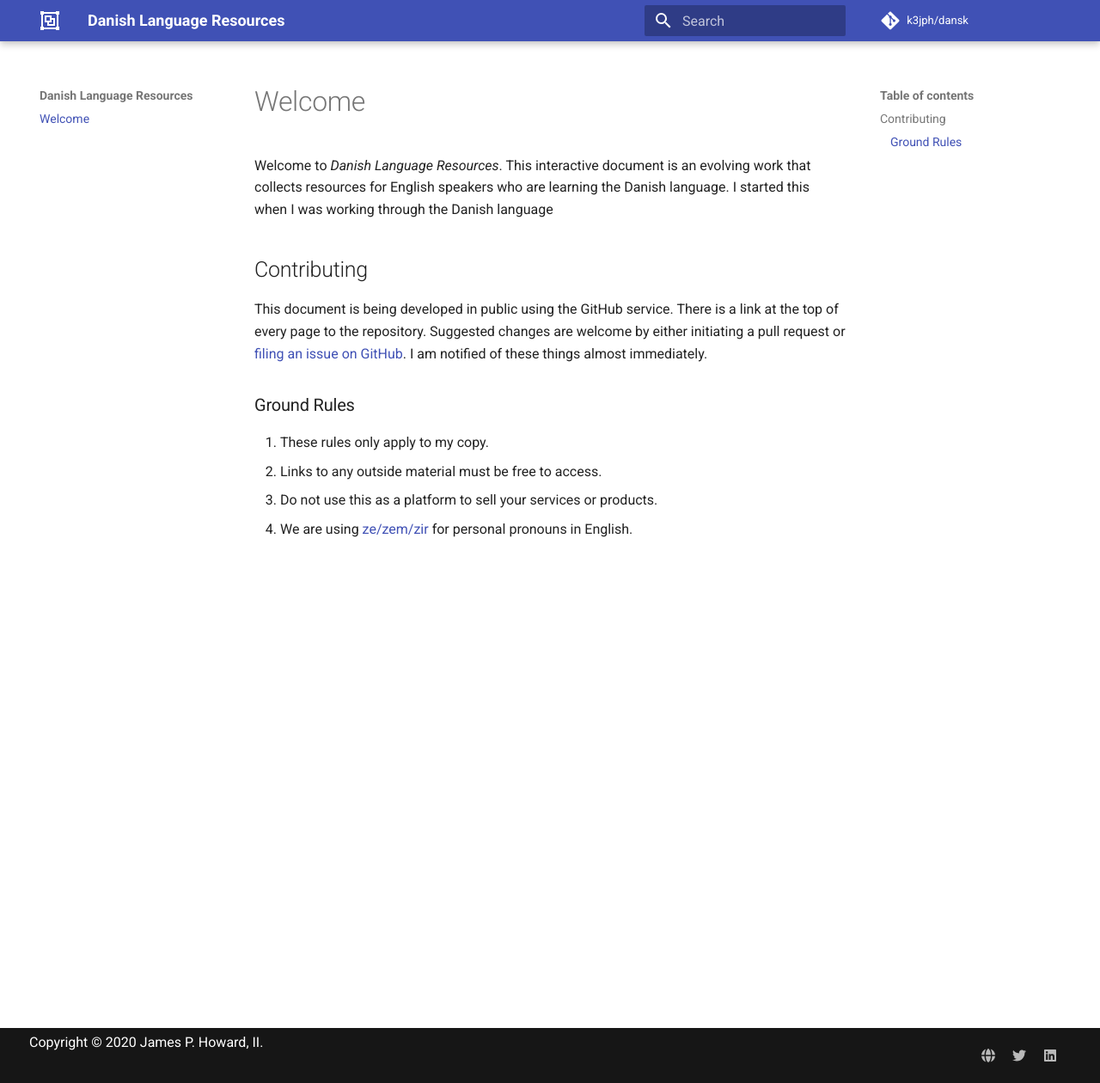
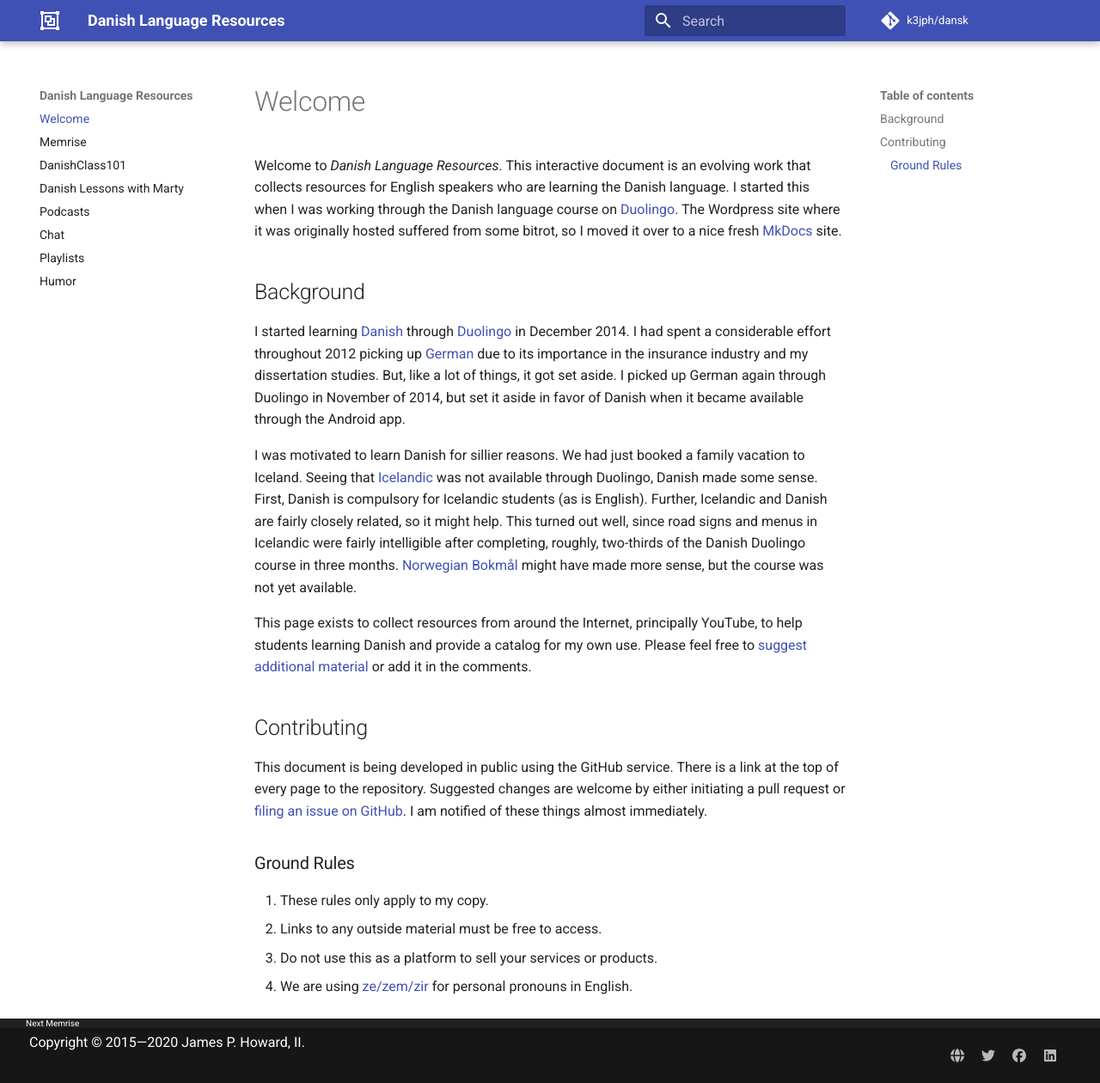
Before and after one commit to k3jph/svenska, an MkDocs documentation site: the page built from docs/index.md, in a window 1280 px wide and 1260 px high. Shown: the whole window at 86% size. Built offline with MkDocs 1.6.1 and Material for MkDocs 9.7.7, drawn with Linux system fonts in a browser that asks for light colours; comment, search, counter and statistics services are not loaded.

Commit message:
Bring us up to the Wordpress content

```diff
--- a/docs/index.md
+++ b/docs/index.md
@@ -1,9 +1,41 @@
 # Welcome
 
-Welcome to _Danish Language Resources_.  This
-interactive document is an evolving work that collects resources
-for English speakers who are learning the Danish language.  I started
-this when I was working through the Danish language
+Welcome to _Danish Language Resources_.  This interactive document
+is an evolving work that collects resources for English speakers
+who are learning the Danish language.  I started this when I was
+working through the Danish language course on
+[Duolingo](https://www.duolingo.com/course/da/en/Learn-Danish).
+The Wordpress site where it was originally hosted suffered from
+some bitrot, so I moved it over to a nice fresh
+[MkDocs](https://www.mkdocs.org/) site.
+
+## Background
+
+I started learning [Danish](http://en.wikipedia.org/wiki/Danish_language)
+through [Duolingo](http://duolingo.com) in December 2014.  I had
+spent a considerable effort throughout 2012 picking up
+[German](http://en.wikipedia.org/wiki/German_language) due to its
+importance in the insurance industry and my dissertation studies.
+But, like a lot of things, it got set aside.  I picked up German
+again through Duolingo in November of 2014, but set it aside in
+favor of Danish when it became available through the Android app.
+
+I was motivated to learn Danish for sillier reasons.  We had just
+booked a family vacation to Iceland.  Seeing that
+[Icelandic](http://en.wikipedia.org/wiki/Icelandic_language) was
+not available through Duolingo, Danish made some sense.  First,
+Danish is compulsory for Icelandic students (as is English).  Further,
+Icelandic and Danish are fairly closely related, so it might help.
+This turned out well, since road signs and menus in Icelandic were
+fairly intelligible after completing, roughly, two-thirds of the
+Danish Duolingo course in three months.  [Norwegian
+Bokmål](http://en.wikipedia.org/wiki/Bokmål) might have made more
+sense, but the course was not yet available.
+
+This page exists to collect resources from around the Internet,
+principally YouTube, to help students learning Danish and provide
+a catalog for my own use.  Please feel free to [suggest additional
+material](/contact-me/) or add it in the comments.
 
 ## Contributing
 
--- a/mkdocs.yml
+++ b/mkdocs.yml
@@ -1,16 +1,23 @@
 site_name: Danish Language Resources
 site_description: Resources and information for English-speakers learning Danish
 site_author: James P. Howard, II
-copyright: Copyright &copy; 2020 James P. Howard, II.
+copyright: Copyright &copy; 2015&mdash;2020 James P. Howard, II.
 site_url: https://k3jph.github.io/dansk
 
 repo_name: 'k3jph/dansk'
-repo_url:  https://k3jph.github.io/dansk
+repo_url: https://github.com/k3jph/dansk
 
 use_directory_urls: true
 
 nav:
     - Welcome: index.md
+    - Memrise: memrise.md
+    - DanishClass101: danishclass101.md
+    - Danish Lessons with Marty: marty.md
+    - Podcasts: podcasts.md
+    - Chat: chat.md
+    - Playlists: playlists.md
+    - Humor: humor.md
 
 # Configuration
 theme:
@@ -34,12 +41,14 @@ extra:
       link: 'https://jameshoward.us'
     - type: 'twitter'
       link: 'https://twitter.com/k3jph'
+    - type: 'facebook'
+      link: 'https://www.facebook.com/k3jph'
     - type: 'linkedin'
       link: 'https://www.linkedin.com/in/k3jph'
 
 # Google Analytics
 google_analytics:
-  - 'UA-79581-12'
+  - 'UA-79581-13'
   - 'auto'
 
 # Extensions
```
Also changed, not shown: docs/chat.md (added, +18 -0 lines), docs/danishclass101.md (added, +12 -0 lines), docs/humor.md (added, +6 -0 lines), docs/marty.md (added, +8 -0 lines), docs/memrise.md (added, +10 -0 lines), docs/playlists.md (added, +15 -0 lines), docs/podcasts.md (added, +15 -0 lines).
